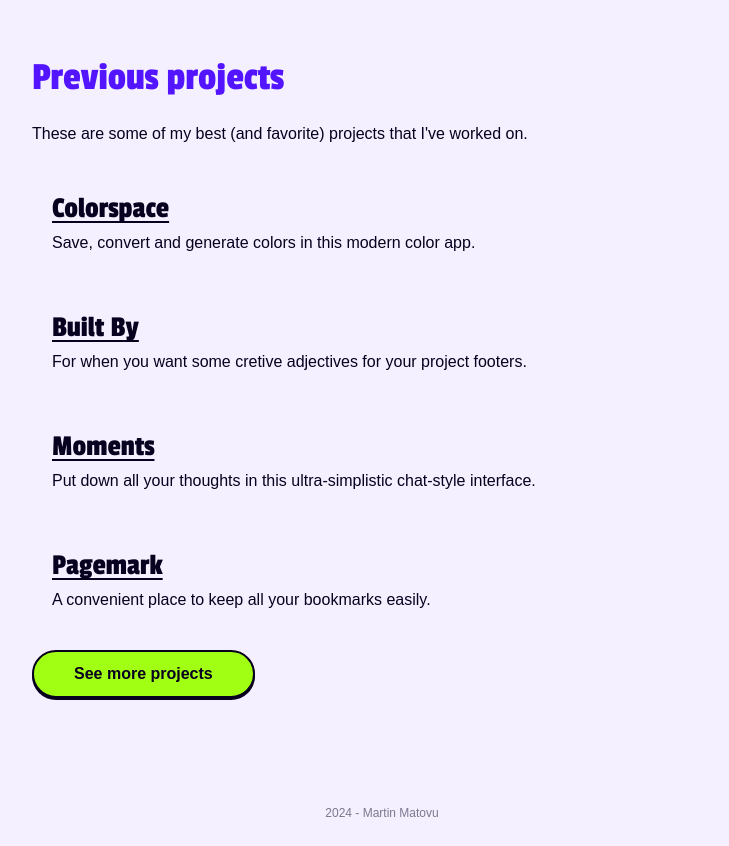
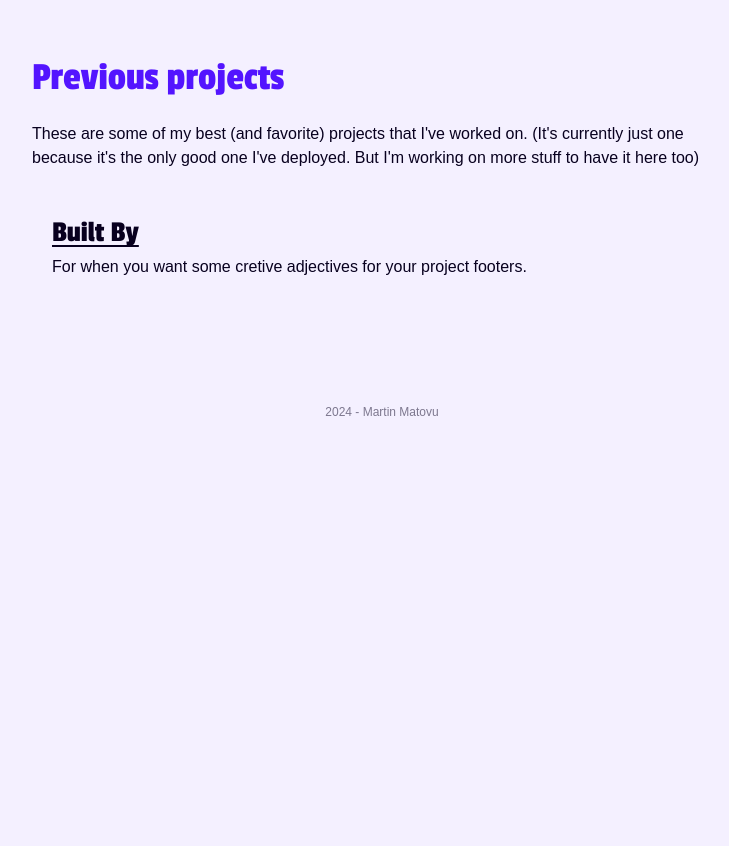
Before and after one commit to matovius/martin, a SvelteKit app: page / in a window 1280 px wide. Shown: the part 640-1486 px from the top of the page, without its empty margins (258-987 px from the left). After the commit the page ends 1085 px from the top, so only its background shows below. Built offline with nearby package versions, Linux system fonts and the light colour scheme.

Commit message:
Remove non-deployed projects

```diff
--- a/src/routes/+page.svelte
+++ b/src/routes/+page.svelte
@@ -101,29 +101,18 @@
 		<div class="container">
 			<div class="headline">
 				<h3 class="h3 heading">Previous projects</h3>
-				<p class="p text">These are some of my best (and favorite) projects that I've worked on.</p>
+				<p class="p text">
+					These are some of my best (and favorite) projects that I've worked on. (It's currently
+					just one because it's the only good one I've deployed. But I'm working on more stuff to
+					have it here too)
+				</p>
 			</div>
 
 			<div class="featured-projects">
 				<FeaturedProjectCard
-					heading="Colorspace"
-					details="Save, convert and generate colors in this modern color app."
-					url="https://example.com"
-				/>
-				<FeaturedProjectCard
 					heading="Built By"
 					details="For when you want some cretive adjectives for your project footers."
-					url="https://example.com"
-				/>
-				<FeaturedProjectCard
-					heading="Moments"
-					details="Put down all your thoughts in this ultra-simplistic chat-style interface."
-					url="https://example.com"
-				/>
-				<FeaturedProjectCard
-					heading="Pagemark"
-					details="A convenient place to keep all your bookmarks easily."
-					url="https://example.com"
+					url="https://built-by.pages.dev"
 				/>
 			</div>
 
@@ -237,6 +226,7 @@
 			}
 
 			& > .cta {
+				display: none;
 				padding-top: 20px;
 
 				& > .talk-to-me {
```
